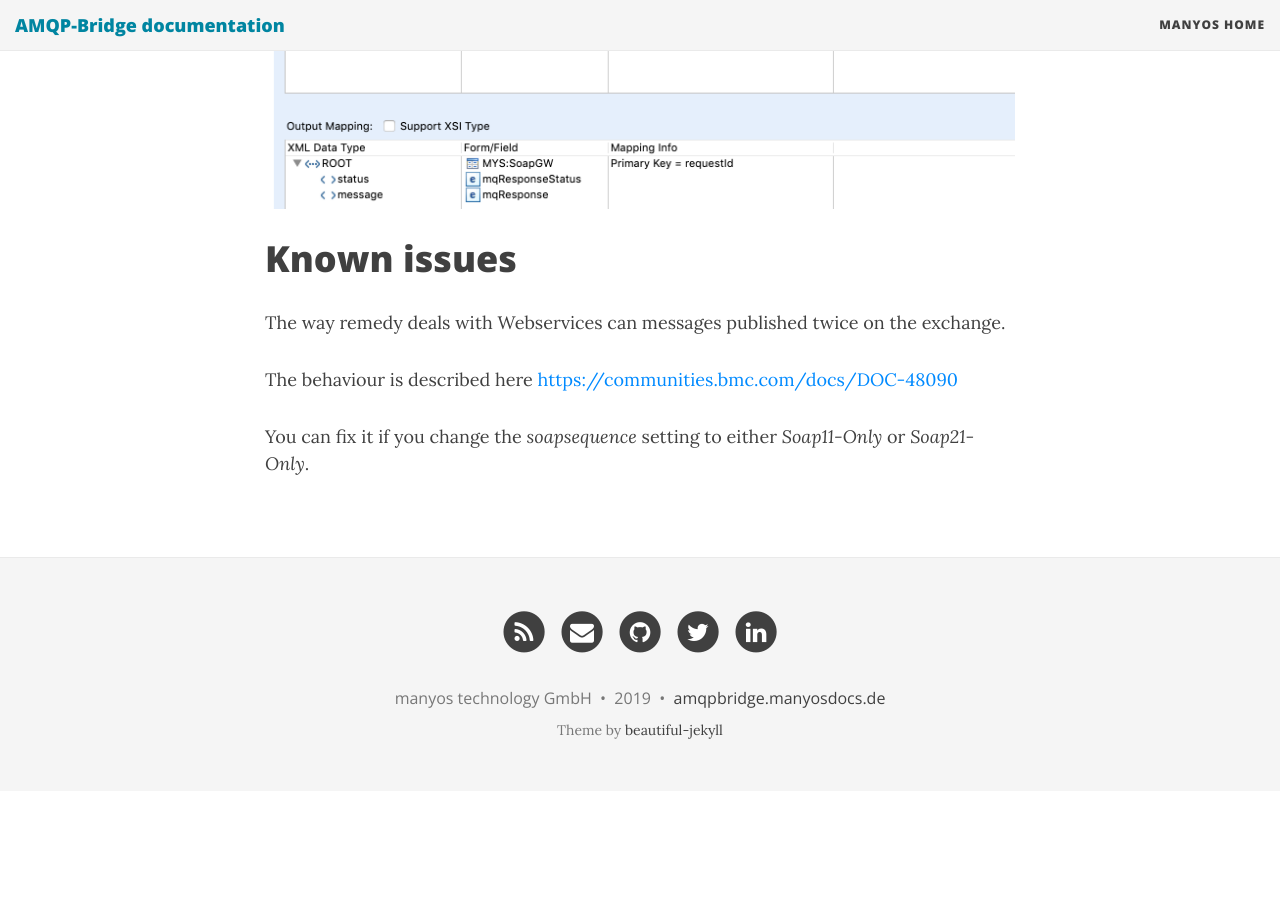
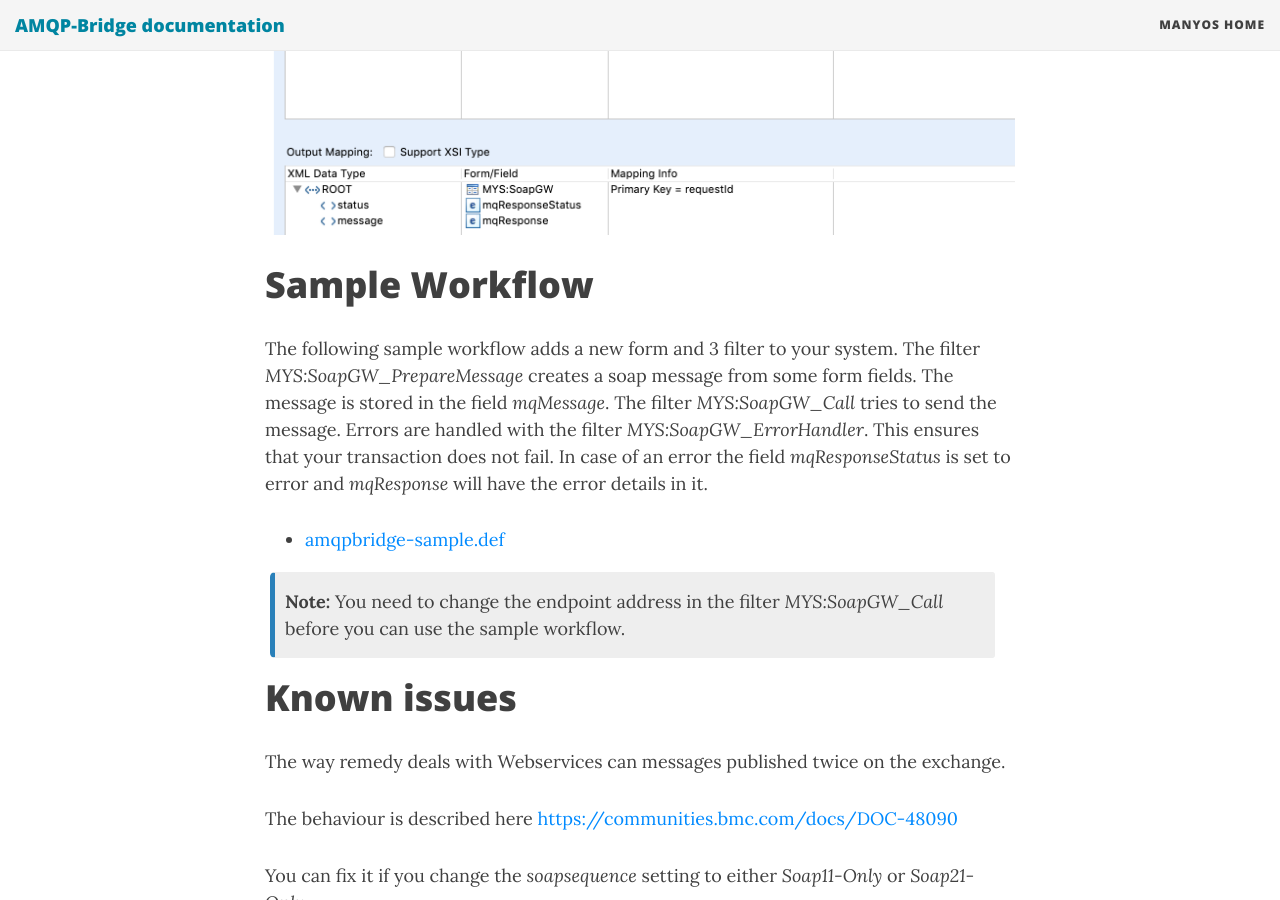
Before and after one commit to manyosit/itsm-amqpbridge, a Jekyll site: the page built from docs/index.md, in a window 1280 px wide and 900 px high, scrolled down 3439 px. Built offline with Jekyll 4.4.1, drawn with Linux system fonts in a browser that asks for light colours; nearby versions of some CDN libraries; before the commit the page ends 4230 px from its top, so only the background shows below that.

Commit message:
sample code added

```diff
--- a/docs/index.md
+++ b/docs/index.md
@@ -62,6 +62,15 @@ You can send a message with a **Set Fields** filter action. You can provide valu
 
 ![set fields](img/set-fields.png)
 
+# Sample Workflow
+
+The following sample workflow adds a new form and 3 filter to your system. The filter *MYS:SoapGW_PrepareMessage* creates a soap message from some form fields. The message is stored in the field *mqMessage*. The filter *MYS:SoapGW_Call* tries to send the message. Errors are handled with the filter *MYS:SoapGW_ErrorHandler*. This ensures that your transaction does not fail. In case of an error the field *mqResponseStatus* is set to error and *mqResponse* will have the error details in it.
+
+* [amqpbridge-sample.def](sample/amqpbridge-sample.def)
+
+{: .box-note}
+**Note:** You need to change the endpoint address in the filter *MYS:SoapGW_Call* before you can use the sample workflow.
+
 # Known issues
 
 The way remedy deals with Webservices can messages published twice on the exchange.
```
Also changed, not shown: 1 other file.
